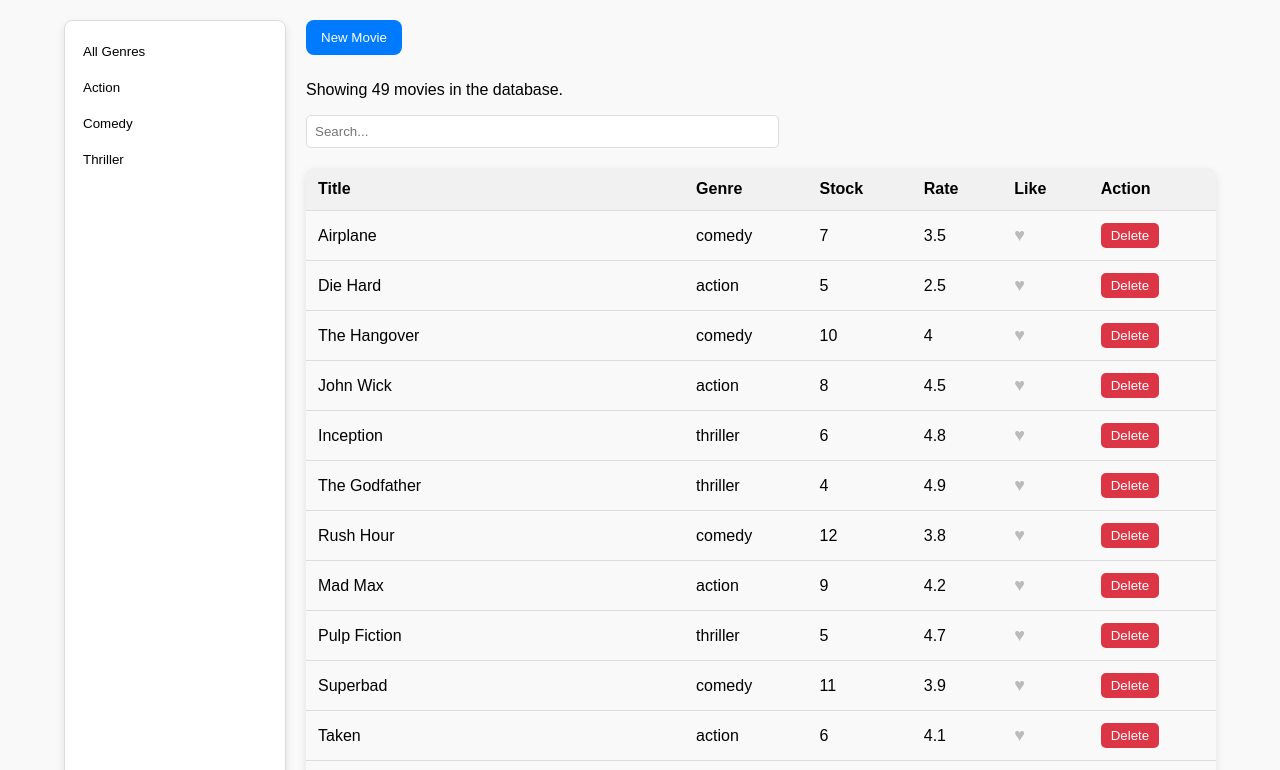
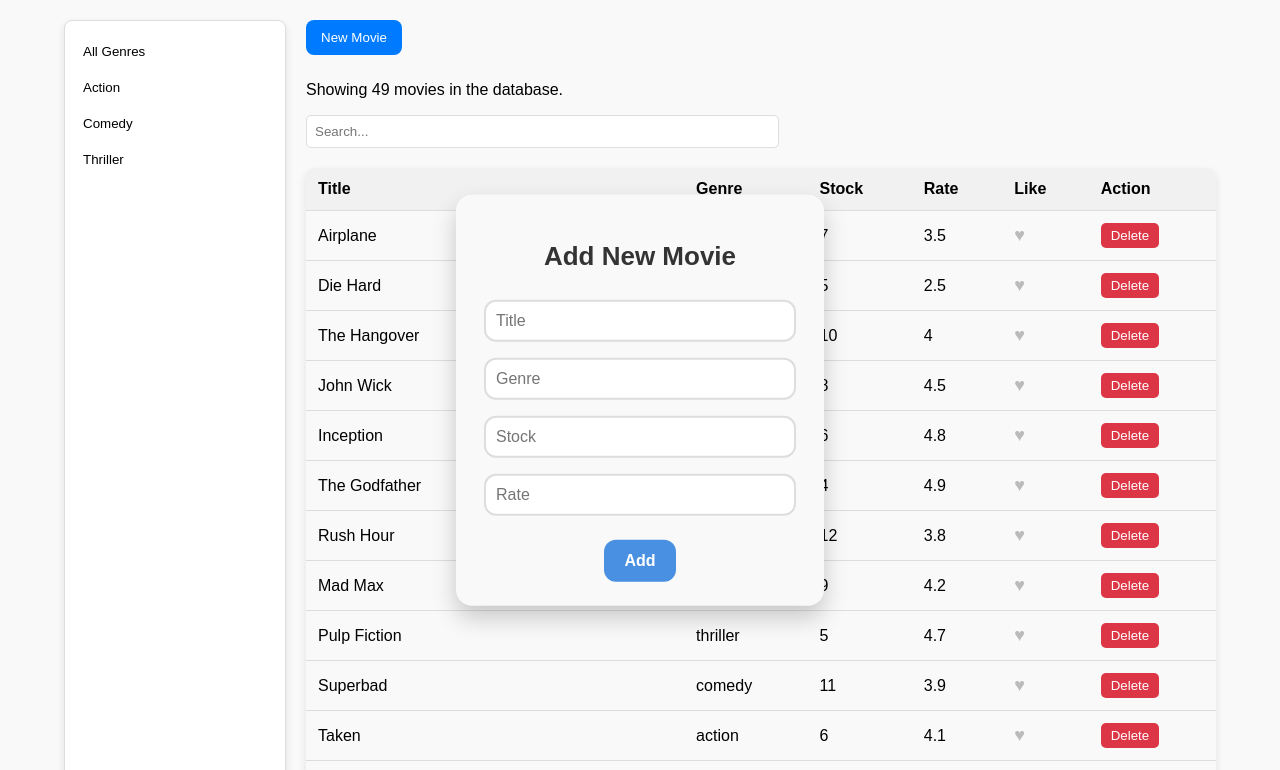
Before and after one commit to Shahodat1/MoviesProject, a website with bundled scripts: page public/index.html in a window 1280 px wide. Both pictures are taken after a click on the button "New Movie". Shown: the top 770 px of the page. Built offline with nearby package versions, Linux system fonts and the light colour scheme.

Commit message:
add new movie is working

```diff
--- a/public/index.html
+++ b/public/index.html
@@ -1,11 +1,13 @@
 <!DOCTYPE html>
 <html lang="en">
+
 <head>
   <meta charset="UTF-8">
   <meta name="viewport" content="width=device-width, initial-scale=1.0">
   <title>Movies</title>
   <link rel="stylesheet" href="/dist/index.css">
 </head>
+
 <body>
   <div class="container">
     <div class="sidebar">
@@ -43,6 +45,16 @@
       </div>
     </div>
   </div>
+
+    <form class="popup">
+      <h2 class="popup_title">Add New Movie</h2>
+      <input type="text" required placeholder="Title">
+      <input type="text" required placeholder="Genre">
+      <input type="number" required placeholder="Stock">
+      <input type="number" required placeholder="Rate">
+      <button id="addMovie">Add</button>
+    </form>
   <script src="/dist/index.js"></script>
 </body>
+
 </html>
--- a/src/index.ts
+++ b/src/index.ts
@@ -1,4 +1,13 @@
 import { movies } from './movies';
+
+type Genre = "all_genres" | "action" | "comedy" | "thriller";
+
+interface Sidebar {
+    title: string;
+    genre: Genre;
+    stock: number;
+    rate: number;
+}
 
 const tableBody: HTMLTableSectionElement | null = document.querySelector("table tbody");
 const allBtn = document.querySelector(".all_btn") as HTMLButtonElement;
@@ -7,6 +16,7 @@ const comedyBtn = document.querySelector(".comedy_btn") as HTMLButtonElement;
 const thrillerBtn = document.querySelector(".thriller_btn") as HTMLButtonElement;
 const showingElm = document.querySelector('.showing') as HTMLParagraphElement;
 const searchInput = document.querySelector('.search input') as HTMLInputElement;
+const newMovieBtn = document.querySelector('.new-movie') as HTMLButtonElement;
 
 function renderMovies(genre: string | null) {
   tableBody!.innerHTML = "";
@@ -61,13 +71,56 @@ function searchMovies(query: string) {
   });
 }
 
+function addNewMovie() {
+  const popup = document.querySelector('.popup') as HTMLFormElement;
+  popup.style.display = "block";
+}
+
+const popup = document.querySelector('.popup') as HTMLFormElement | null;
+popup?.addEventListener('submit', (e) => {
+  e.preventDefault();
+
+  const title = (popup.querySelector('input[placeholder="Title"]') as HTMLInputElement)?.value.trim();
+  const genre = (popup.querySelector('input[placeholder="Genre"]') as HTMLInputElement)?.value.trim();
+  const stock = (popup.querySelector('input[placeholder="Stock"]') as HTMLInputElement)?.value.trim();
+  const rate = (popup.querySelector('input[placeholder="Rate"]') as HTMLInputElement)?.value.trim();
+
+  if (title && genre && stock && rate) {
+    if (["action", "comedy", "thriller"].includes(genre)) {
+      const newMovie: Sidebar = {
+        title,
+        genre: genre as Genre,
+        stock: parseInt(stock),
+        rate: parseFloat(rate),
+      };
+      movies.push(newMovie);
+      renderMovies(null);
+
+      popup.style.display = "none";
+      popup.reset();
+    } else {
+      alert("Недопустимый жанр. Пожалуйста, введите: action, comedy или thriller.");
+    }
+  } else {
+    alert("Пожалуйста, заполните все поля.");
+  }
+});
+
+
+newMovieBtn.addEventListener("click", () => {
+  console.log("Кнопка нажата!");
+  addNewMovie();
+});
+
+
+
+renderMovies(null)
+
 searchInput.addEventListener("input", () => {
   const query = searchInput.value.trim();
   searchMovies(query);
 });
 
-renderMovies(null)
-
 allBtn.addEventListener("click", () => renderMovies(null));
 actionBtn.addEventListener("click", () => renderMovies("action"));
 comedyBtn.addEventListener("click", () => renderMovies("comedy"));
--- a/src/movies.ts
+++ b/src/movies.ts
@@ -1,6 +1,6 @@
-type Genre = "all_genres" | "action" | "comedy" | "thriller";
+export type Genre = "all_genres" | "action" | "comedy" | "thriller";
 
-interface Sidebar {
+export interface Sidebar {
     title: string;
     genre: Genre;
     stock: number;
--- a/src/style/index.css
+++ b/src/style/index.css
@@ -32,14 +32,12 @@ body {
 .sidebar button:hover {
     background-color: #f0f0f0;
 }
-
 .sidebar button:focus{
     background-color: #f0f0f0;
     outline: none;
     border-radius: 5px;
     box-shadow: 0 0 1px #023d79;
 }
-
 .main {
     flex: 1;
 }
@@ -56,11 +54,9 @@ body {
 .new-movie:hover {
     background-color: #1864b5;
 }
-
 .new-movie:active{
     scale: 0.9;
 }
-
 table {
     width: 100%;
     border-collapse: collapse;
@@ -121,3 +117,66 @@ th {
     border-radius: 5px;
     outline-color: gray;
 }
+.popup {
+    display: none;
+    position: fixed;
+    top: 50%;
+    left: 50%;
+    transform: translate(-50%, -50%);
+    z-index: 1000; /* чтобы элемент был поверх остальных */
+    background-color: #f9f9f9;
+    border-radius: 16px;
+    box-shadow: 0 12px 24px rgba(0, 0, 0, 0.2);
+    padding: 24px;
+    width: 320px;
+    text-align: center;
+}
+
+
+.popup_title {
+    font-size: 26px;
+    margin-bottom: 20px;
+    color: #333;
+    font-weight: bold;
+}
+
+.popup input {
+    width: 90%;
+    padding: 10px;
+    margin: 8px 0;
+    border: 2px solid #ddd;
+    border-radius: 12px;
+    outline: none;
+    transition: border-color 0.3s ease, box-shadow 0.3s ease;
+    font-size: 16px;
+}
+
+.popup input:focus {
+    border-color: #4a90e2;
+    box-shadow: 0 0 8px rgba(74, 144, 226, 0.3);
+}
+
+.popup button {
+    margin-top: 16px;
+    padding: 12px 20px;
+    background-color: #4a90e2;
+    color: #fff;
+    border: none;
+    border-radius: 12px;
+    cursor: pointer;
+    transition: background-color 0.3s ease, transform 0.2s ease;
+    font-size: 16px;
+    font-weight: bold;
+}
+
+.popup button:hover {
+    background-color: #357ab8;
+}
+
+.popup button:active {
+    transform: scale(0.98);
+}
+
+body.no-scroll {
+    overflow: hidden;
+}
```
Lines whose indentation alone changed are shown as unchanged.
